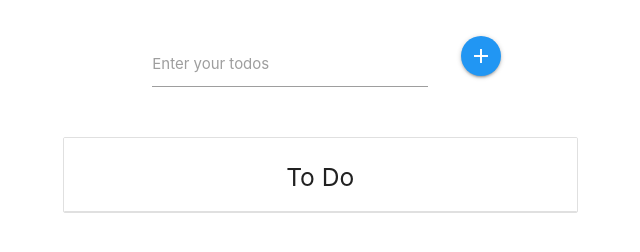
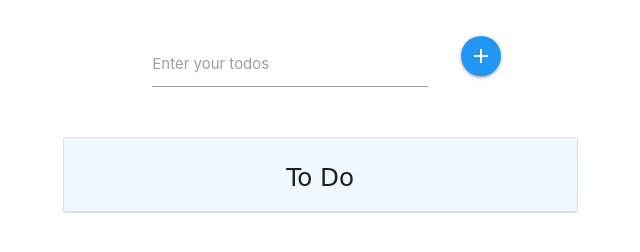
Before and after one commit to Subritt/To-Do, a plain HTML site: page index.html in a window 1280 px wide. Shown: the whole page, without its empty margins (275-915 px from the left). Drawn offline with nearby package versions, Linux system fonts and the light colour scheme.

Commit message:
merged refined-branch to master

```diff
--- a/logic.js
+++ b/logic.js
@@ -78,7 +78,7 @@ function updateLocalStorage() {
 
 // Initialize app
 function init() {
-    listElement.innerHTML = `<li class="collection-header center"><h5>To Do</h5></li>`;
+    listElement.innerHTML = `<li id="todo-header" class="collection-header center"><h5>To Do</h5></li>`;
 
     lists.forEach(addListDOM);
 }
--- a/style.css
+++ b/style.css
@@ -30,3 +30,9 @@
     color: #b71c1c;
     cursor: pointer;
 }
+
+#todo-header {
+    font-weight: bold;
+    font-family: cursive;
+    background-color: aliceblue;
+}
```
